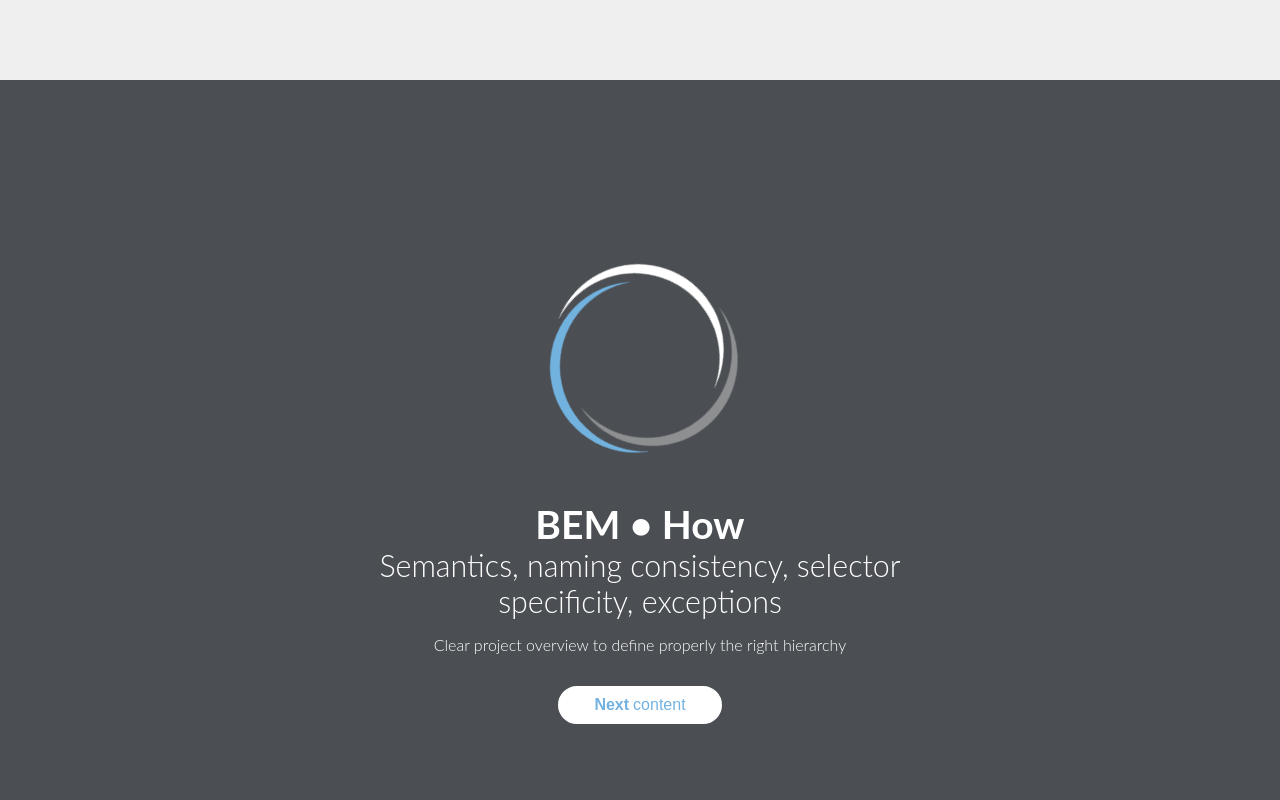
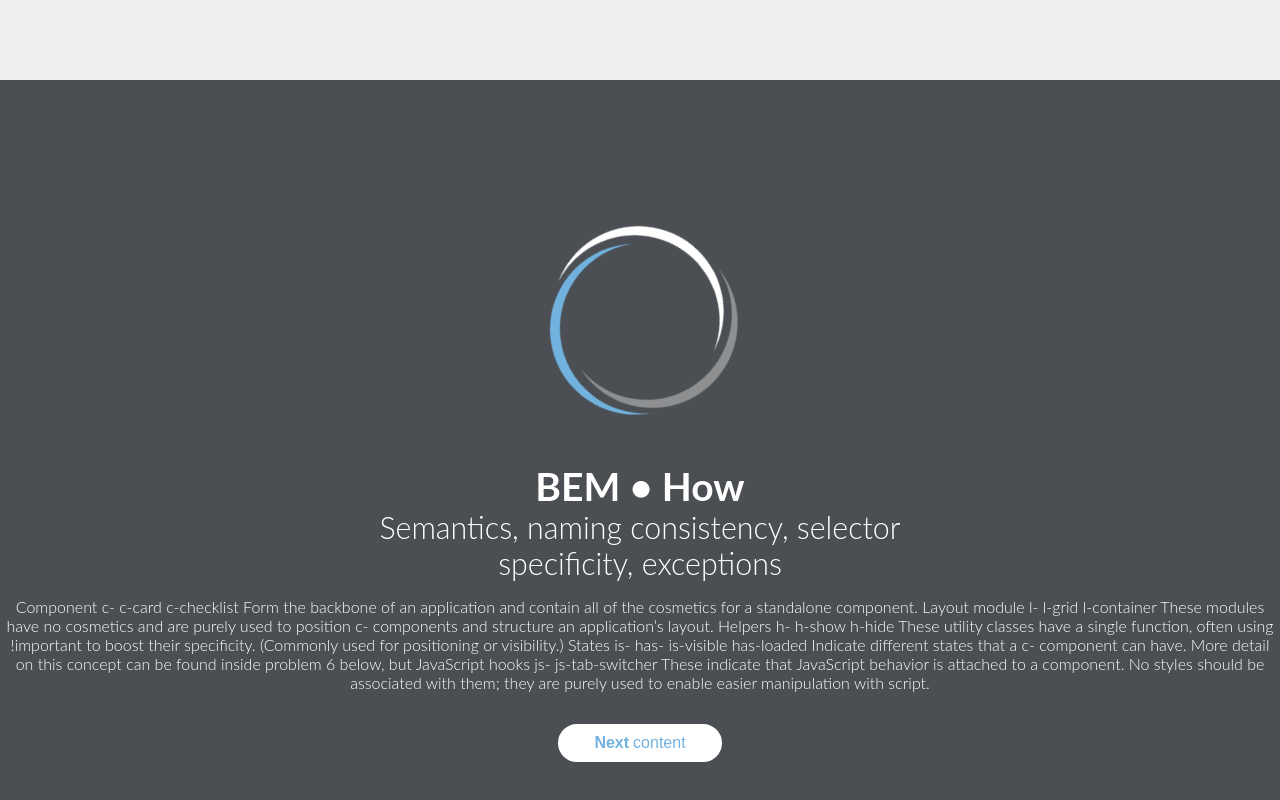
Before and after one commit to cybermarinella/React-BEM, a React (Create React App) app: page / in a window 1280 px wide. Shown: the part 2320-3120 px from the top of the page. Built offline with nearby package versions, Linux system fonts and the light colour scheme; a web font is replaced by a local one.

Commit message:
contents

```diff
--- a/src/App.js
+++ b/src/App.js
@@ -83,7 +83,11 @@ const App = () => {
           img={ <Logo img={logoNega}></Logo>}
           title='BEM • How'
           subtitle='Semantics, naming consistency, selector specificity, exceptions'
-          text='Clear project overview to define properly the right hierarchy'
+          text='Component	c-	c-card c-checklist	Form the backbone of an application and contain all of the cosmetics for a standalone component.
+          Layout module	l-	l-grid l-container	These modules have no cosmetics and are purely used to position c- components and structure an application’s layout.
+          Helpers	h-	h-show h-hide	These utility classes have a single function, often using !important to boost their specificity. (Commonly used for positioning or visibility.)
+          States	is- has-	is-visible has-loaded	Indicate different states that a c- component can have. More detail on this concept can be found inside problem 6 below, but
+          JavaScript hooks	js-	js-tab-switcher	These indicate that JavaScript behavior is attached to a component. No styles should be associated with them; they are purely used to enable easier manipulation with script.'
           element={howElements}
       ></Card>
 
```
Also changed, not shown: 1 other file (tests, documents, lock files or other folders).
